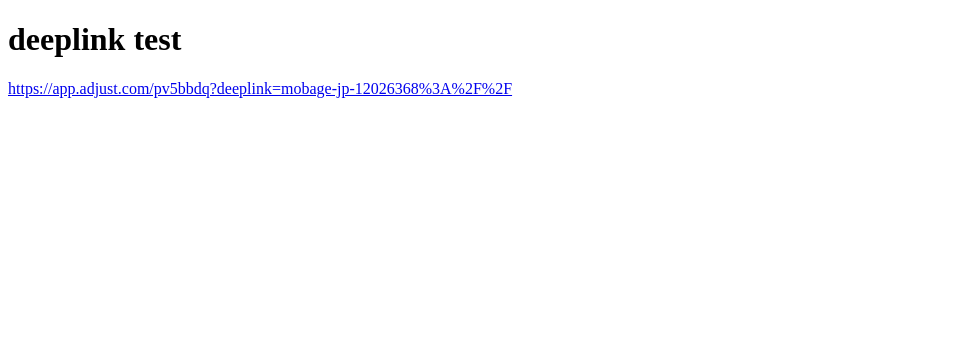
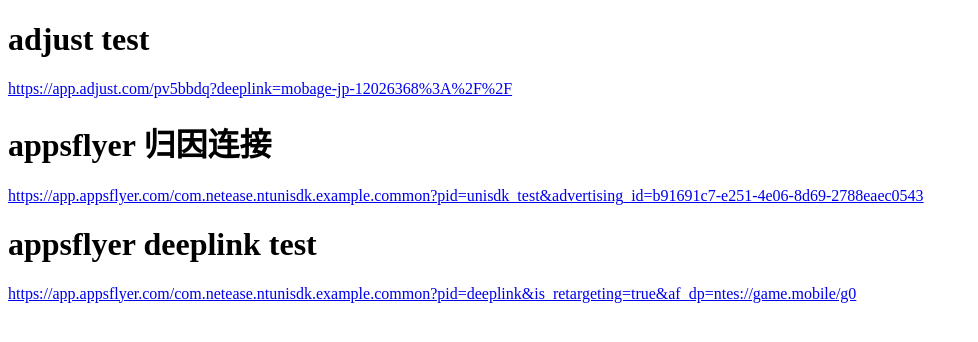
Before and after one commit to hellohtr/hellohtr.github.com, a plain HTML site: page index.html in a window 1280 px wide. Shown: the whole page, without its empty margins (0-978 px from the left). Drawn offline with Linux system fonts and the light colour scheme.

Commit message:
modified:   index.html

```diff
--- a/index.html
+++ b/index.html
@@ -7,7 +7,12 @@
     <title>Deeplink Page</title>
 </head>
 <body>
-    <h1>deeplink test</h1>
+    <h1>adjust test</h1>
     <a href="https://app.adjust.com/pv5bbdq?deeplink=mobage-jp-12026368%3A%2F%2F">https://app.adjust.com/pv5bbdq?deeplink=mobage-jp-12026368%3A%2F%2F</a>
+	<h1>appsflyer 归因连接</h1>
+	<a href="https://app.appsflyer.com/com.netease.ntunisdk.example.common?pid=unisdk_test&advertising_id=b91691c7-e251-4e06-8d69-2788eaec0543">https://app.appsflyer.com/com.netease.ntunisdk.example.common?pid=unisdk_test&advertising_id=b91691c7-e251-4e06-8d69-2788eaec0543</a>
+	<h1>appsflyer deeplink test</h1>
+	<a href="https://app.appsflyer.com/com.netease.ntunisdk.example.common?pid=deeplink&is_retargeting=true&af_dp=ntes://game.mobile/g0">https://app.appsflyer.com/com.netease.ntunisdk.example.common?pid=deeplink&is_retargeting=true&af_dp=ntes://game.mobile/g0</a>
+
 </body>
 </html>
```
